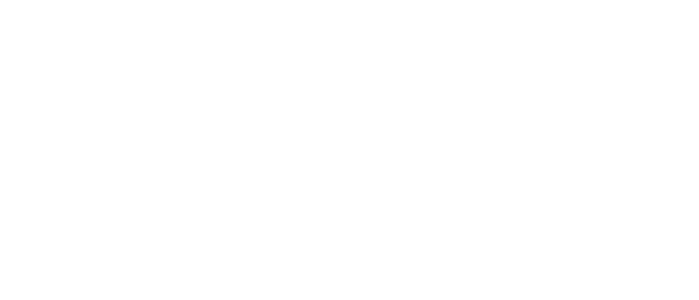
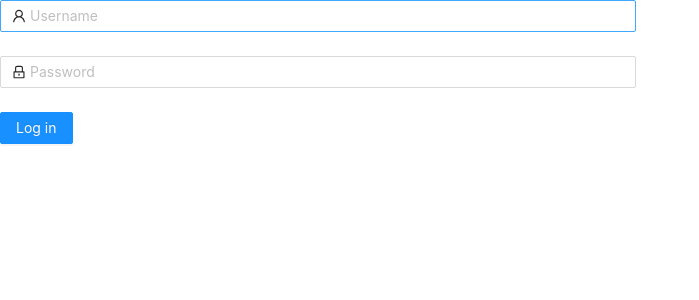
Before and after one commit to NinZZya/todo-react, a React (Create React App) app: page / in a window 1280 px wide. Shown: the top 300 px of the page, without its empty margins (0-699 px from the left). Built offline with nearby package versions, Linux system fonts and the light colour scheme.

Commit message:
WIP. Render Login page to App

```diff
--- a/src/components/App/App.tsx
+++ b/src/components/App/App.tsx
@@ -1,10 +1,11 @@
 import React from 'react';
+import Login from '../../pages/Login';
 
 
 const App = () => {
   return (
     <div>
-
+      <Login />
     </div>
   );
 }
```
